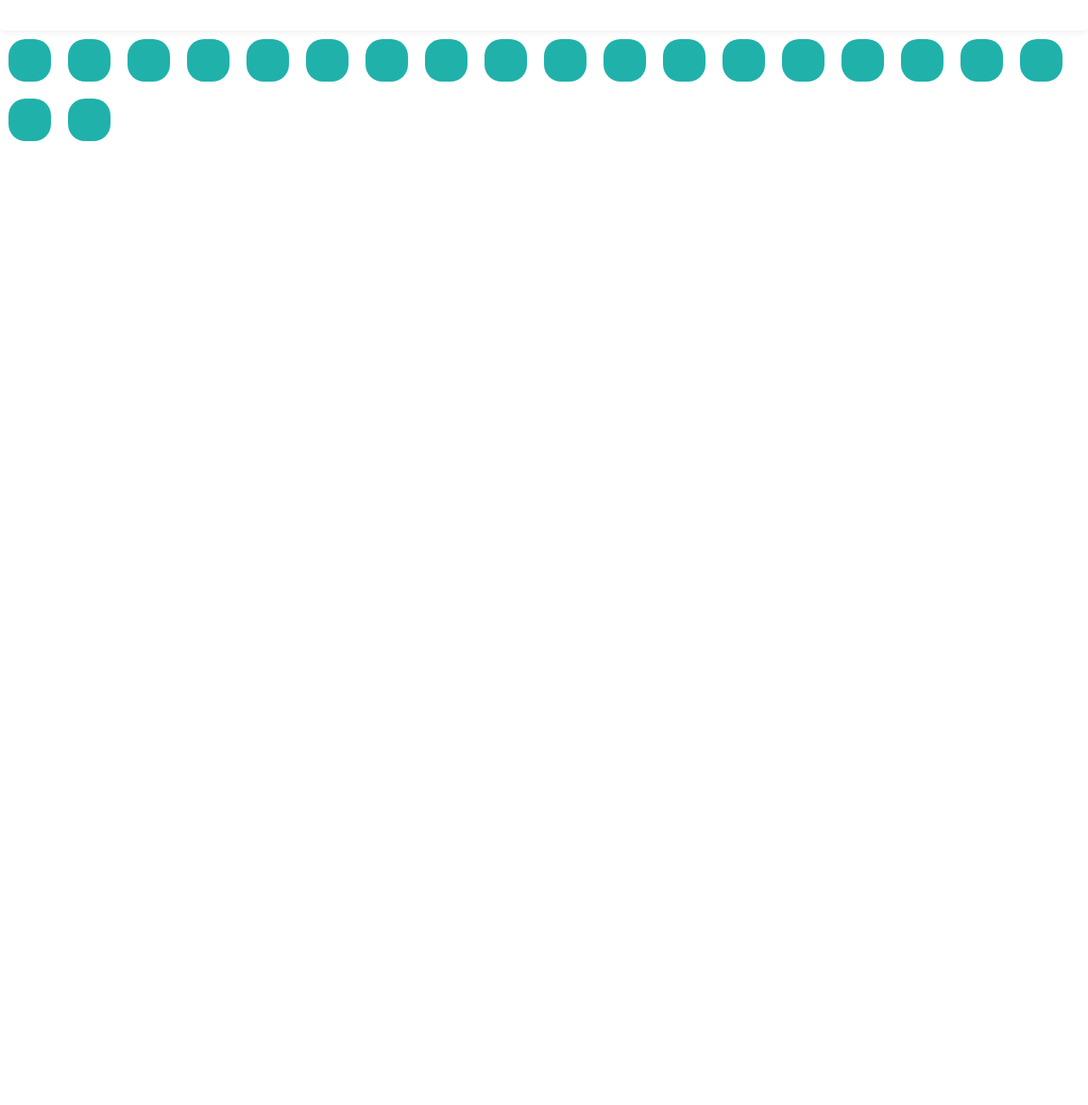
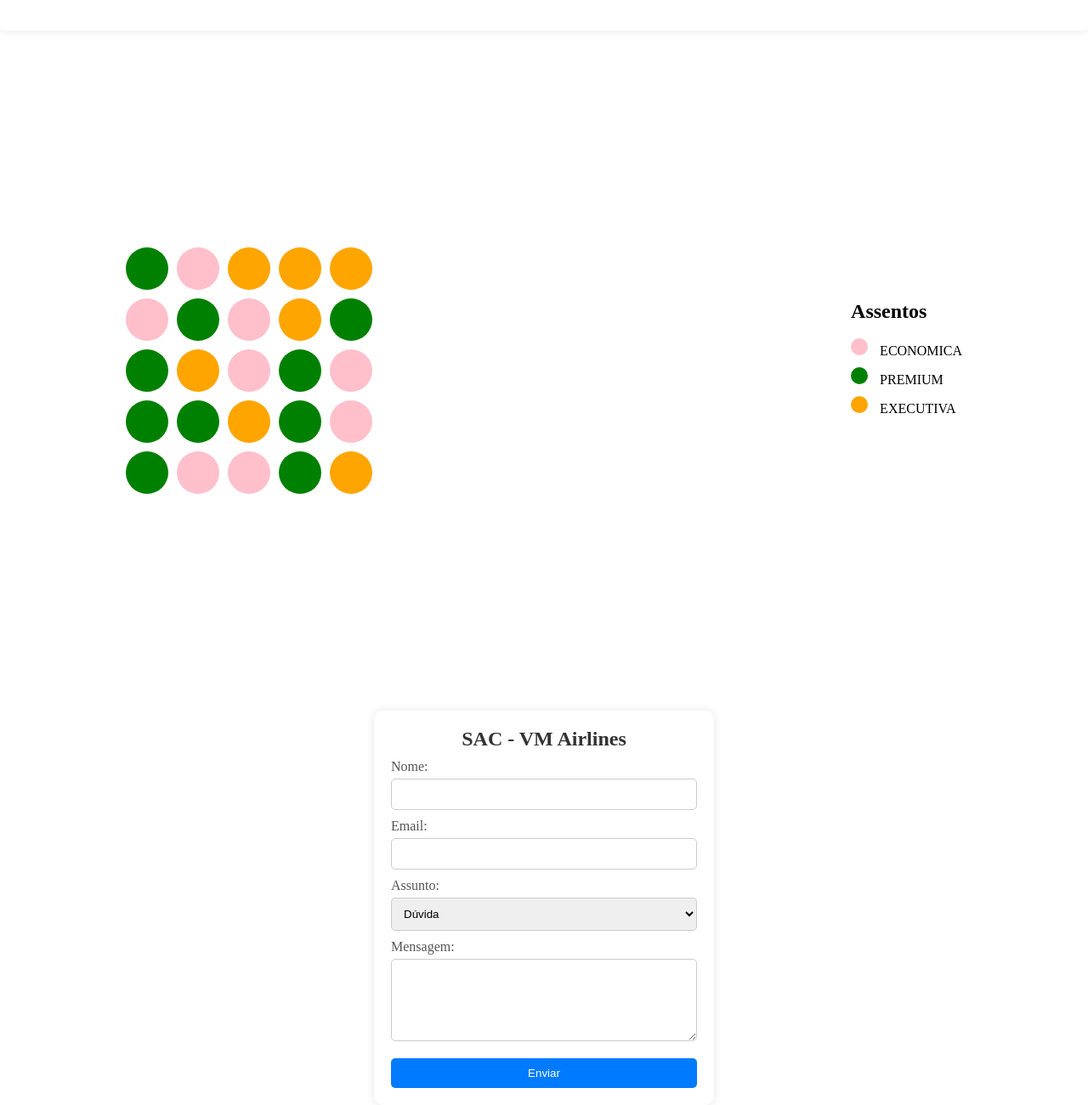
Before and after one commit to RianPacheco/VM-Airlines, a plain HTML site: page index.html in a window 1280 px wide. Shown: the part 1468-2768 px from the top of the page at 85% size. Before the commit the page ends 1644 px from the top, so only its background shows below. Drawn offline with nearby package versions, Linux system fonts and the light colour scheme.

Commit message:
sistema de poltronas

```diff
--- a/app.js
+++ b/app.js
@@ -1,33 +1,3 @@
-$('.poltronas div').click(function (e) {
-    sit = $(this).attr('class');
-    if(sit != 'ocupado'){
-        //caso esteja vazio
-        resp = confirm('Deseja reservar o assento?');
-        if(resp==true){
-            nome = prompt("Digite o nome:");
-            if(nome != null && nome.length >3){
-                p = $(this).children();
-                $(p[1]).html(nome);
-                $(this).removeClass('vazio');
-                $(this).addClass('ocupado');
-            }
-        }
-    }else{
-        //caso esteja ocupado
-        resp = confirm('Deseja cancelar a reserva?');
-        if(resp == true){
-            $(this).removeClass('ocupado');
-            $(this).addClass('vazio');
-            p = $(this).children();
-            $(p[1]).html("");
-        }
-
-    }
-
-
-
-});
-
 /* Hamburger funcionalidade  */
 const botao = document.querySelector('.menu__botao');
 const navList = document.querySelector('.menu__lista')
@@ -43,40 +13,52 @@ navList.addEventListener('click', () =>{
 })
 
 
+document.addEventListener('DOMContentLoaded', () => {
+    const grid = document.querySelector('.grid');
+    const seatTypes = ['economica', 'premium', 'executiva'];
 
+    // Gerar assentos
+    for (let i = 0; i < 25; i++) {
+        const seat = document.createElement('div');
+        const type = seatTypes[Math.floor(Math.random() * seatTypes.length)];
+        seat.classList.add(type);
+        seat.classList.add('vazio');
+        seat.innerHTML = `<span></span><span></span>`;
+        seat.addEventListener('click', () => {
+            if (!seat.classList.contains('ocupado')) {
+                const resp = confirm('Deseja reservar o assento?');
+                if (resp) {
+                    const nome = prompt("Digite o nome:");
+                    if (nome && nome.length > 3) {
+                        seat.children[1].innerHTML = nome;
+                        seat.classList.remove('vazio');
+                        seat.classList.add('ocupado');
+                    }
+                }
+            } else {
+                const resp = confirm('Deseja cancelar a reserva?');
+                if (resp) {
+                    seat.classList.remove('ocupado');
+                    seat.classList.add('vazio');
+                    seat.children[1].innerHTML = "";
+                }
+            }
+        });
+        grid.appendChild(seat);
+    }
+});
 
+document.getElementById('sac-form').addEventListener('submit', function(event) {
+    event.preventDefault();
+    const name = document.getElementById('name').value;
+    const email = document.getElementById('email').value;
+    const subject = document.getElementById('subject').value;
+    const message = document.getElementById('message').value;
 
-
-
-
-/*
-
-$('.poltronas div').click(function (e) {
-    e.preventDefault();
-    sit = $(this).attr('class');
-    if(sit != 'ocupado'){
-        resp = confirm("Deseja reservar o assento?");
-        if(resp == true){
-            nome = prompt('Digite seu nome:');
-            p = $(this).children();
-            if(nome != null && nome.length > 3){
-                $(p[1]).html(nome);
-                $(this).removeClass('vazio');
-                $(this).addClass('ocupado');
-            }
-        }
-
-    }else{
-        resp = confirm("Deseja cancelar a reserva?");
-        if(resp == true){
-            p = $(this).children();
-            $(p[1]).html("");
-            $(this).removeClass('ocupado');
-            $(this).addClass('vazio');
-        }
-
+    if (name && email && subject && message) {
+        alert('Sua mensagem foi enviada com sucesso!');
+        // Aqui você pode adicionar a lógica para enviar os dados para o servidor
+    } else {
+        alert('Por favor, preencha todos os campos.');
     }
-
-
 });
-*/
--- a/css/poltronas.css
+++ b/css/poltronas.css
@@ -1,4 +1,4 @@
-.poltronas div {
+/* .poltronas div {
     width: 50px;
     height: 50px;
     float: left;
@@ -14,3 +14,70 @@
   .ocupado {
     background-color: tomato;
   }
+   */
+
+
+
+.container {
+  display: flex;
+}
+
+.grid {
+  display: grid;
+  grid-template-columns: repeat(5, 50px);
+  gap: 10px;
+  margin-right: 20px;
+}
+
+.grid div {
+  width: 50px;
+  height: 50px;
+  border-radius: 50%;
+  display: flex;
+  justify-content: center;
+  align-items: center;
+  cursor: pointer;
+}
+
+.economica {
+  background-color: pink;
+}
+
+.premium {
+  background-color: green;
+}
+
+.executiva {
+  background-color: orange;
+}
+
+.sidebar {
+  display: flex;
+  flex-direction: column;
+  align-items: flex-start;
+}
+
+.legend {
+  margin-bottom: 20px;
+}
+
+.legend div {
+  margin-bottom: 10px;
+}
+
+.legend span {
+  display: inline-block;
+  width: 20px;
+  height: 20px;
+  border-radius: 50%;
+  margin-right: 10px;
+}
+
+button {
+  padding: 10px 20px;
+  background-color: blue;
+  color: white;
+  border: none;
+  border-radius: 5px;
+  cursor: pointer;
+}
--- /dev/null
+++ b/css/sac.css
@@ -0,0 +1,49 @@
+#sac {
+    display: flex;
+    align-items: center;
+    justify-content: center;
+}
+
+.container__sac {
+    background-color: white;
+    padding: 20px;
+    border-radius: 10px;
+    box-shadow: 0 0 10px rgba(0, 0, 0, 0.1);
+    width: 400px;
+}
+
+#sac h1 {
+    text-align: center;
+    color: #333;
+}
+
+#sac form {
+    display: flex;
+    flex-direction: column;
+}
+
+#sac label {
+    margin-top: 10px;
+    color: #555;
+}
+
+#sac input, select, textarea {
+    margin-top: 5px;
+    padding: 10px;
+    border: 1px solid #ccc;
+    border-radius: 5px;
+}
+
+#sac button {
+    margin-top: 20px;
+    padding: 10px;
+    background-color: #007bff;
+    color: white;
+    border: none;
+    border-radius: 5px;
+    cursor: pointer;
+}
+
+#sac button:hover {
+    background-color: #0056b3;
+}
--- a/css/style.css
+++ b/css/style.css
@@ -1,6 +1,7 @@
 @import url(./poltronas.css);
 @import url(./header.css);
 @import url(./destino.css);
+@import url(./sac.css);
 
 :root {
   --fonte-principal: "Inter", sans-serif;
--- a/index.html
+++ b/index.html
@@ -15,14 +15,16 @@
 
 <body>
 
-    <header class="cabecalho">
+    <header class="cabecalho" id="cabecalho">
         <div class="cabecalho__navbar ">
             <div class="cabecalho__logo">
-                <img src="./assets/image/Logo.png" alt="logo VM_AIRLINES" class="logo__imagem">
+                <a href="#cabecalho">
+                    <img src="./assets/image/Logo.png" alt="logo VM_AIRLINES" class="logo__imagem">
+                </a>
             </div>
             <div class="navbar__opcoes">
                 <a href="#destinos" class="opcao__link">Destinos</a>
-                <a href="#minhas_viagens" class="opcao__link">Minhas Viagens</a>
+                <a href="#assentos" class="opcao__link">Assentos</a>
                 <a href="#sac" class="opcao__link">Central de Atendimento</a>
             </div>
             <div class="navbar__container">
@@ -37,7 +39,7 @@
                             <a href="#destinos" class="item__link">Destinos</a>
                         </li>
                         <li class="lista__item">
-                            <a href="#minhas_viagens" class="item__link">Minhas Viagens</a>
+                            <a href="#assentos" class="item__link">Assentos</a>
                         </li>
                         <li class="lista__item">
                             <a href="#sac" class="item__link">Central de Atendimento</a>
@@ -92,86 +94,44 @@
             </div>
         </div>
         </section>
-        <section>
-            <div class="poltronas">
-                <div class="vazio" id="po1">
-                    <p></p>
+        <section id="assentos">
+                <div class="container">
+                    <div class="grid">
+                        <!-- Assentos serão gerados aqui pelo JavaScript -->
+                    </div>
+                    <div class="sidebar">
+                        <h2>Assentos</h2><br>
+                        <div class="legend">
+                            <div><span class="economica"></span> ECONOMICA</div>
+                            <div><span class="premium"></span> PREMIUM</div>
+                            <div><span class="executiva"></span> EXECUTIVA</div>
+                        </div>
+                    </div>
                 </div>
-                <div class="vazio" id="po2">
-                    <p></p>
-                </div>
-                <div class="vazio" id="po3">
-                    <p></p>
-                    <p></p>
-                </div>
-                <div class="vazio" id="po4">
-                    <p></p>
-                    <p></p>
-                </div>
-                <div class="vazio" id="po5">
-                    <p></p>
-                    <p></p>
-                </div>
-                <div class="vazio" id="po6">
-                    <p></p>
-                    <p></p>
-                </div>
-                <div class="vazio" id="po7">
-                    <p></p>
-                    <p></p>
-                </div>
-                <div class="vazio" id="po8">
-                    <p></p>
-                    <p></p>
-                </div>
-                <div class="vazio" id="po9">
-                    <p></p>
-                    <p></p>
-                </div>
-                <div class="vazio" id="po10">
-                    <p></p>
-                    <p></p>
-                </div>
-                <div class="vazio" id="po11">
-                    <p></p>
-                    <p></p>
-                </div>
-                <div class="vazio" id="po12">
-                    <p></p>
-                    <p></p>
-                </div>
-                <div class="vazio" id="po13">
-                    <p></p>
-                    <p></p>
-                </div>
-                <div class="vazio" id="po14">
-                    <p></p>
-                    <p></p>
-                </div>
-                <div class="vazio" id="po15">
-                    <p></p>
-                    <p></p>
-                </div>
-                <div class="vazio" id="po16">
-                    <p></p>
-                    <p></p>
-                </div>
-                <div class="vazio" id="po17">
-                    <p></p>
-                    <p></p>
-                </div>
-                <div class="vazio" id="po18">
-                    <p></p>
-                    <p></p>
-                </div>
-                <div class="vazio" id="po19">
-                    <p></p>
-                    <p></p>
-                </div>
-                <div class="vazio" id="po20">
-                    <p></p>
-                    <p></p>
-                </div>
+        </section>
+        <section id="sac">
+            <div class="container__sac">
+                <h1>SAC - VM Airlines</h1>
+                <form id="sac-form">
+                    <label for="name">Nome:</label>
+                    <input type="text" id="name" name="name" required>
+
+                    <label for="email">Email:</label>
+                    <input type="email" id="email" name="email" required>
+
+                    <label for="subject">Assunto:</label>
+                    <select id="subject" name="subject" required>
+                        <option value="duvida">Dúvida</option>
+                        <option value="reclamacao">Reclamação</option>
+                        <option value="sugestao">Sugestão</option>
+                    </select>
+
+                    <label for="message">Mensagem:</label>
+                    <textarea id="message" name="message" rows="5" required></textarea>
+
+                    <button type="submit">Enviar</button>
+                </form>
+            </div>
         </section>
     </main>
 
```
